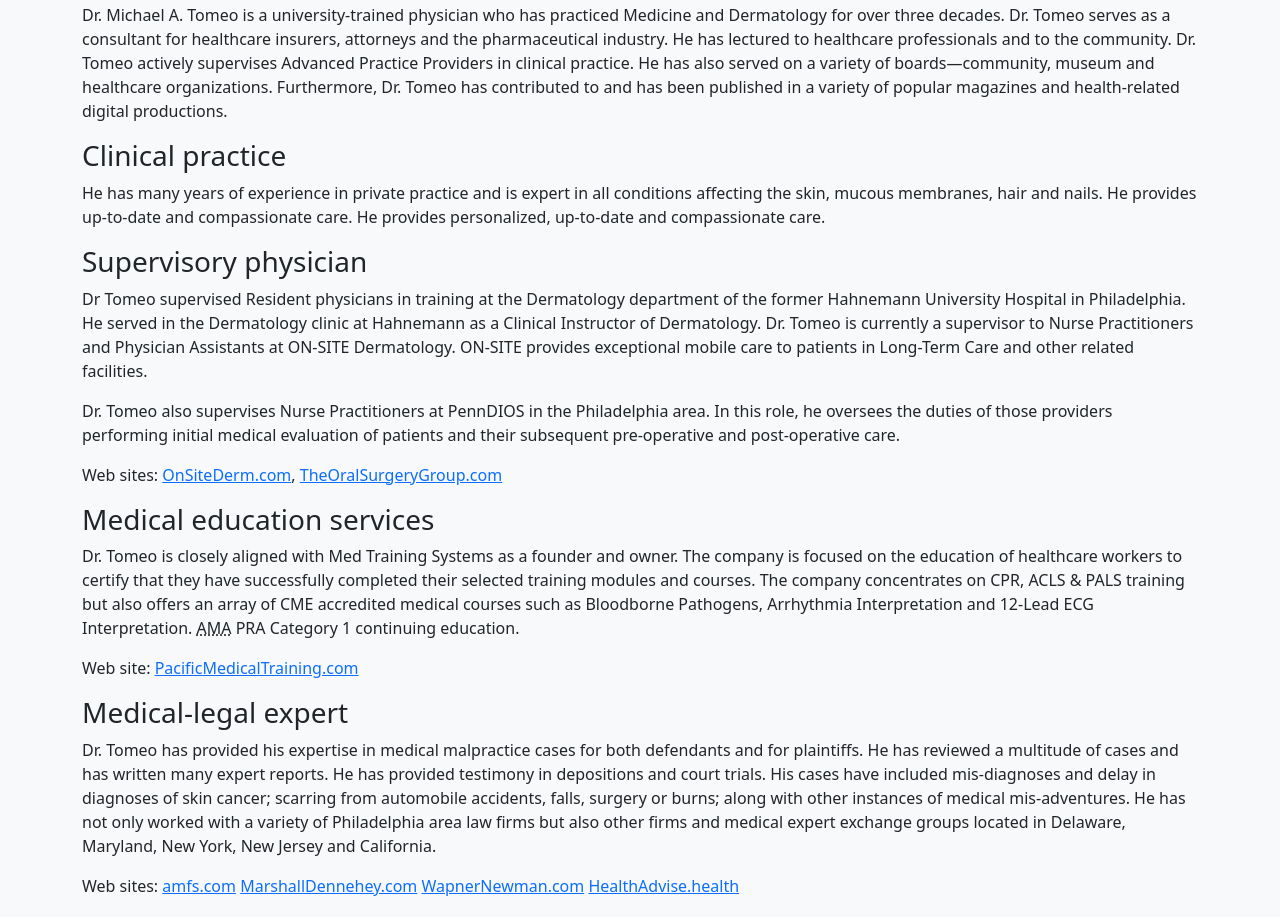
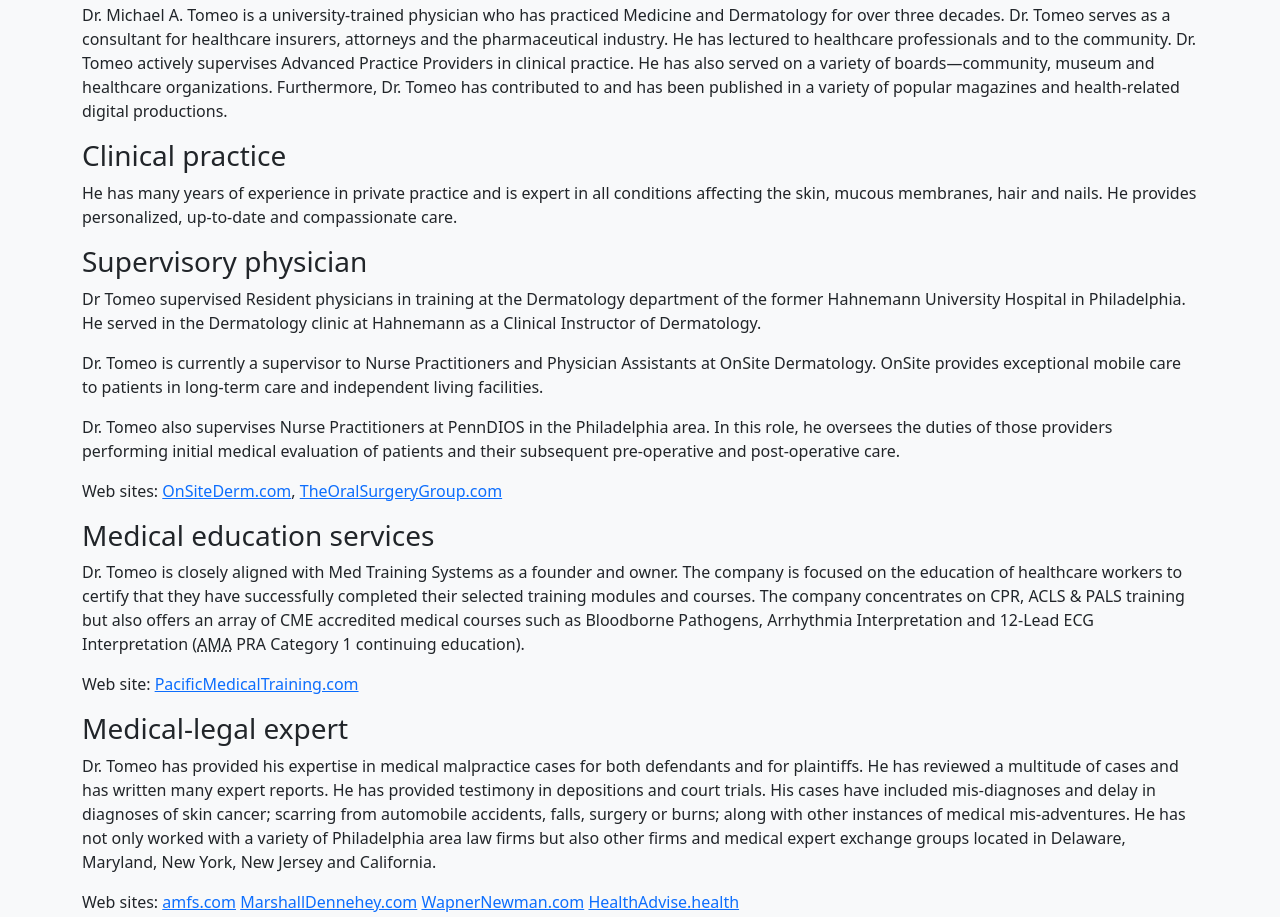
Before and after one commit to fulldecent/tomeoderm.net, a plain HTML site: page index.html in a window 1280 px wide. Shown: the part 1717-2634 px from the top of the page. Drawn offline with nearby package versions, Linux system fonts and the light colour scheme.

Commit message:
independent

```diff
--- a/index.html
+++ b/index.html
@@ -119,13 +119,13 @@
         health-related digital productions.</p>
       <h3>Clinical practice</h3>
       <p>He has many years of experience in private practice and is expert in all conditions affecting the skin, mucous
-        membranes, hair and nails. He provides up-to-date and compassionate care. He provides personalized, up-to-date
-        and compassionate care.</p>
+        membranes, hair and nails. He provides personalized, up-to-date and compassionate care.</p>
       <h3>Supervisory physician</h3>
       <p>Dr Tomeo supervised Resident physicians in training at the Dermatology department of the former Hahnemann
         University Hospital in Philadelphia. He served in the Dermatology clinic at Hahnemann as a Clinical Instructor
-        of Dermatology. Dr. Tomeo is currently a supervisor to Nurse Practitioners and Physician Assistants at ON-SITE
-        Dermatology. ON-SITE provides exceptional mobile care to patients in Long-Term Care and other related
+        of Dermatology.</p>
+      <p>Dr. Tomeo is currently a supervisor to Nurse Practitioners and Physician Assistants at OnSite
+        Dermatology. OnSite provides exceptional mobile care to patients in long-term care and independent living
         facilities.</p>
       <p>Dr. Tomeo also supervises Nurse Practitioners at PennDIOS in the Philadelphia area. In this
         role, he oversees the duties of those providers performing initial medical evaluation of patients and their
@@ -137,7 +137,7 @@
         education of healthcare workers to certify that they have successfully completed their selected training modules
         and courses. The company concentrates on CPR, ACLS &amp; PALS training but also offers an array of CME
         accredited medical courses such as Bloodborne Pathogens, Arrhythmia Interpretation and 12-Lead ECG
-        Interpretation. <abbr title="American Medical Association">AMA</abbr> PRA Category 1 continuing education.</p>
+        Interpretation (<abbr title="American Medical Association">AMA</abbr> PRA Category 1 continuing education).</p>
       <p>Web site: <a href="https://www.pacificmedicaltraining.com">PacificMedicalTraining.com</a>
       </p>
       <h3>Medical-legal expert</h3>
@@ -179,7 +179,8 @@
       <p>Dr. Tomeo served as Chief of Dermatology at Redeemer Hospital for over a decade. At the hospital, Dr. Tomeo
         participated with the Pharmacy Formulary &amp; CME Lecture program committees.</p>
       <p>Dr. Tomeo has also performed duties as a board member for his local residential communities in Huntingdon
-        Valley and New Hope, Pennsylvania. He was appointed to the prestigious board of the Michener Art Museum in
+        Valley and New Hope, Pennsylvania.</p>
+      <p>He was appointed to the prestigious board of the Michener Art Museum in
         Bucks County, PA, in 2015, as a collector and patron of the arts.</p>
       <p>Web sites: <a href="https://www.redeemerhealth.org/">RedeemerHealth.org</a>, <a
           href="https://www.michenerartmuseum.org">MichenerArtMuseum.org</a>, <a
```
